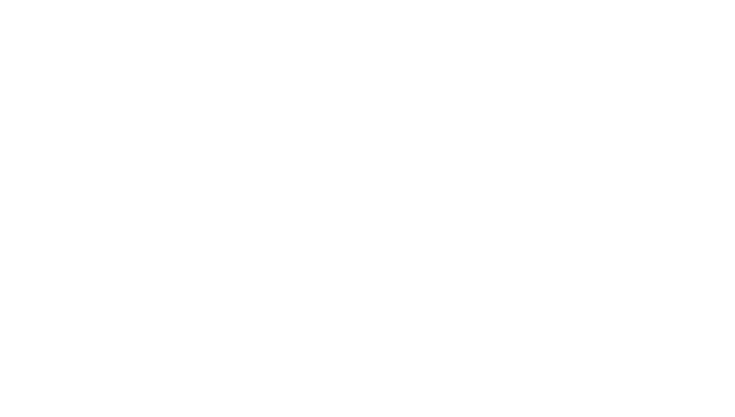
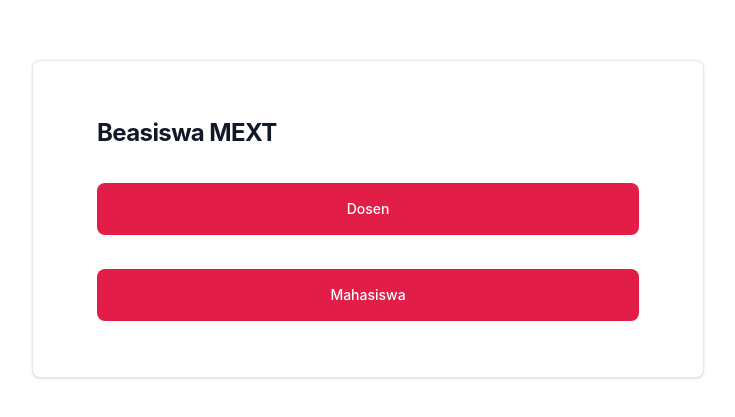
Before and after one commit to Reinhardjs/scholarship-registration-frontend, a React (Create React App) app: page / in a window 1280 px wide. Shown: the part 181-598 px from the top of the page, without its empty margins (272-1007 px from the left). Built offline with nearby package versions, Linux system fonts and the light colour scheme.

Commit message:
chore(mext-registration): added landing page & implement router

```diff
--- a/src/App.js
+++ b/src/App.js
@@ -1,16 +1,18 @@
 import "./App.css";
 import JapaneseStudiesRegistration from "./pages/JapaneseStudiesRegistration";
-import { BrowserRouter as Router, Switch, Route } from "react-router-dom";
+import { Switch, Route } from "react-router-dom";
+import LandingPage from "./pages/LandingPage";
 
 function App() {
   return (
-    <Router>
-      <Switch>
-        <Route path="/studies">
-          <JapaneseStudiesRegistration />
-        </Route>
-      </Switch>
-    </Router>
+    <Switch>
+      <Route exact path="/">
+        <LandingPage />
+      </Route>
+      <Route path="/studies">
+        <JapaneseStudiesRegistration />
+      </Route>
+    </Switch>
   );
 }
 
--- a/src/index.js
+++ b/src/index.js
@@ -3,12 +3,13 @@
 import "./index.css";
 import App from "./App";
 import reportWebVitals from "./reportWebVitals";
+import { BrowserRouter } from "react-router-dom";
 
 const root = ReactDOM.createRoot(document.getElementById("root"));
 root.render(
-  <React.StrictMode>
+  <BrowserRouter>
     <App />
-  </React.StrictMode>
+  </BrowserRouter>
 );
 
 // If you want to start measuring performance in your app, pass a function
--- /dev/null
+++ b/src/pages/LandingPage.js
@@ -0,0 +1,42 @@
+import React from "react";
+import { useHistory } from "react-router-dom";
+
+const LandingPage = () => {
+  const history = useHistory();
+  return (
+    <React.Fragment>
+      <div className="grid h-screen place-items-center">
+        <div className="min-w-full">
+          <div className="m-auto mt-10 mb-10 max-w-2xl rounded-lg border bg-white py-10 px-12 shadow">
+            <div className="space-y-4 p-2 sm:p-4 md:space-y-6">
+              <h1 className="text-xl font-bold leading-tight tracking-tight text-gray-900 dark:text-white md:text-2xl">
+                Beasiswa MEXT
+              </h1>
+              <div className="pt-2.5">
+                <button
+                  className="w-full rounded-lg bg-primary-600 px-5 py-4 text-center text-sm font-medium text-white hover:bg-primary-700 focus:outline-none focus:ring-4 focus:ring-primary-300 dark:bg-primary-600 dark:hover:bg-primary-700 dark:focus:ring-primary-800"
+                  type="submit"
+                >
+                  Dosen
+                </button>
+              </div>
+              <div className="pt-2.5">
+                <button
+                  className="w-full rounded-lg bg-primary-600 px-5 py-4 text-center text-sm font-medium text-white hover:bg-primary-700 focus:outline-none focus:ring-4 focus:ring-primary-300 dark:bg-primary-600 dark:hover:bg-primary-700 dark:focus:ring-primary-800"
+                  type="submit"
+                  onClick={() => {
+                    history.push("/studies");
+                  }}
+                >
+                  Mahasiswa
+                </button>
+              </div>
+            </div>
+          </div>
+        </div>
+      </div>
+    </React.Fragment>
+  );
+};
+
+export default LandingPage;
```
